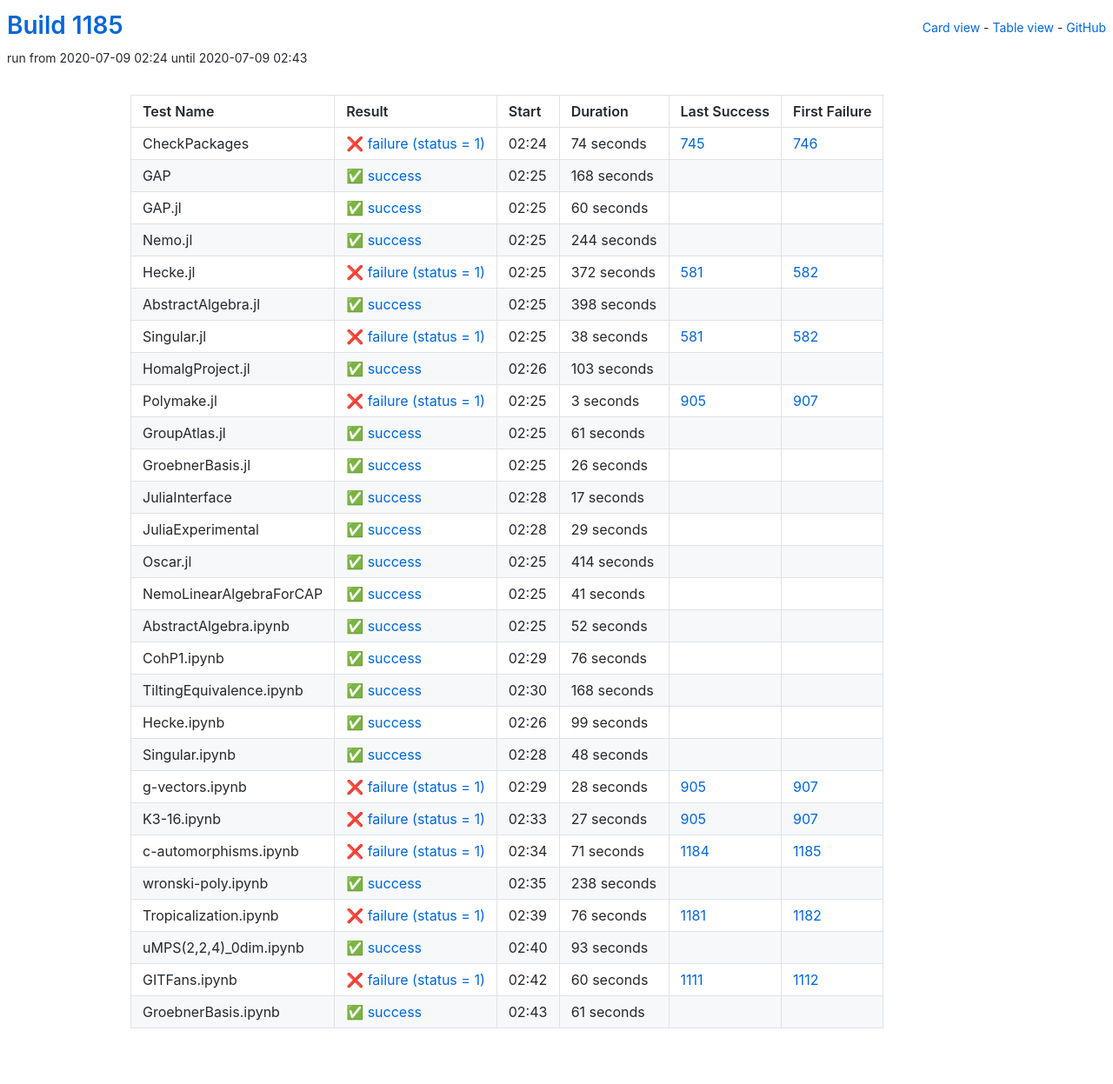
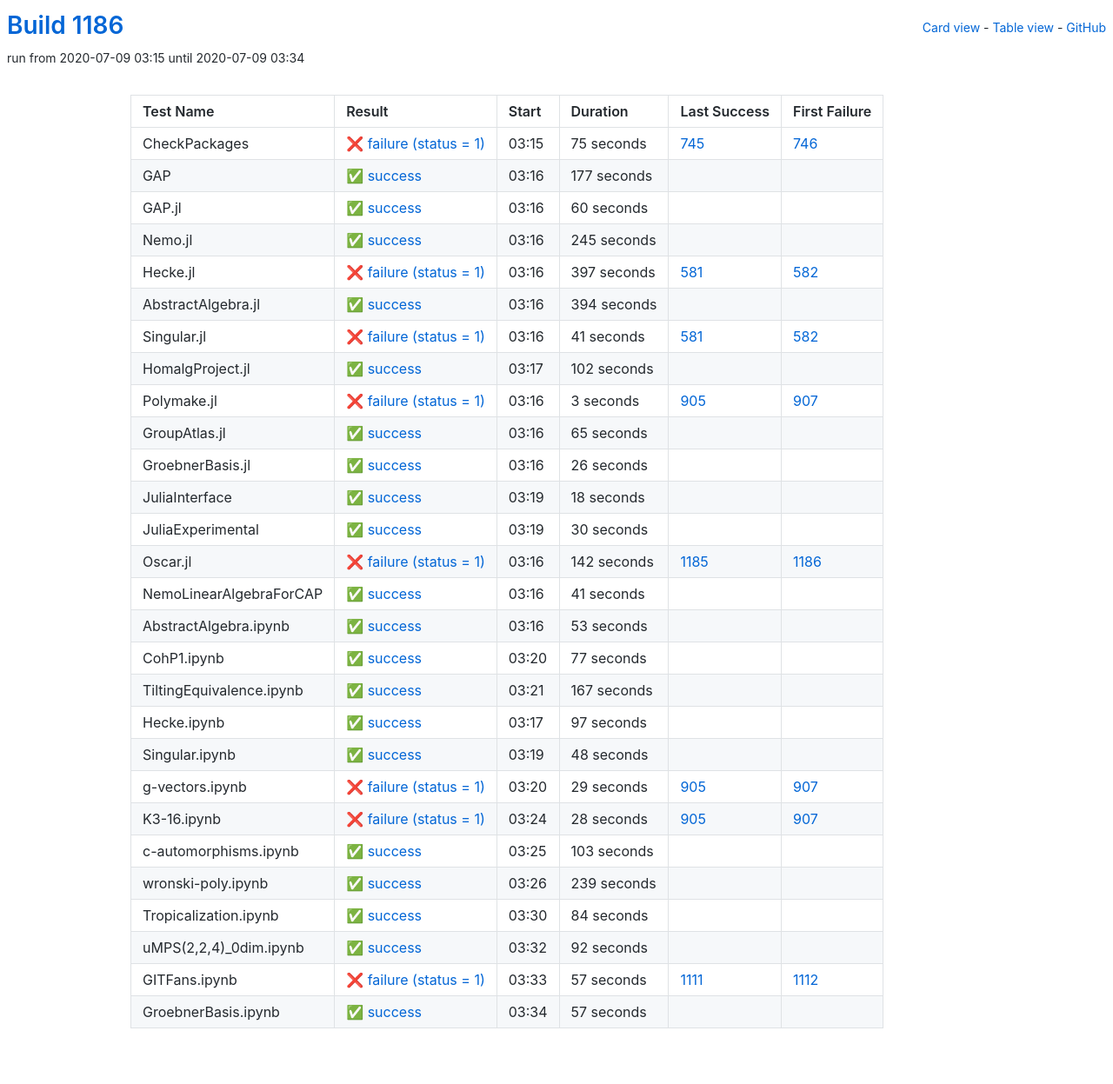
Before and after one commit to oscar-system/oscar-ci-status-1.4, a Jekyll site: the page built from table.html, in a window 1280 px wide. Shown: the whole page at 87% size. Built offline with Jekyll 4.4.1, drawn with Linux system fonts in a browser that asks for light colours.

Commit message:
Build #1186

```diff
--- a/_data/ci.yml
+++ b/_data/ci.yml
@@ -1,6 +1,6 @@
 ---
-build: 1185
-build_url: https://oscarci.mathematik.uni-kl.de/job/oscar-julia-1.4/1185/
+build: 1186
+build_url: https://oscarci.mathematik.uni-kl.de/job/oscar-julia-1.4/1186/
 job: oscar-julia-1.4
 organization: oscar-system
 repo: oscar-ci-status-1.4
@@ -8,32 +8,32 @@ repourl: https://github.com/oscar-system/oscar-ci-status-1.4
 tests:
 - name: CheckPackages
   id: checkpackages
-  log: https://oscarci.mathematik.uni-kl.de/job/oscar-julia-1.4/1185/artifact/logs/build-1185/CheckPackages.log
-  start: 2020-07-09 02:24
+  log: https://oscarci.mathematik.uni-kl.de/job/oscar-julia-1.4/1186/artifact/logs/build-1186/CheckPackages.log
+  start: 2020-07-09 03:15
   success: false
   exitcode: 1
   status: failure
-  duration: 74
+  duration: 75
   last_success: 745
   last_success_url: https://oscarci.mathematik.uni-kl.de/job/oscar-julia-1.4/745/
   first_failure: 746
   first_failure_url: https://oscarci.mathematik.uni-kl.de/job/oscar-julia-1.4/746/
 - name: GAP
   id: gap
-  log: https://oscarci.mathematik.uni-kl.de/job/oscar-julia-1.4/1185/artifact/logs/build-1185/GAP.log
-  start: 2020-07-09 02:25
+  log: https://oscarci.mathematik.uni-kl.de/job/oscar-julia-1.4/1186/artifact/logs/build-1186/GAP.log
+  start: 2020-07-09 03:16
   success: true
   exitcode: 0
   status: success
-  duration: 168
+  duration: 177
   last_success: false
   last_success_url:
   first_failure: false
   first_failure_url:
 - name: GAP.jl
   id: gap-jl
-  log: https://oscarci.mathematik.uni-kl.de/job/oscar-julia-1.4/1185/artifact/logs/build-1185/GAP.jl.log
-  start: 2020-07-09 02:25
+  log: https://oscarci.mathematik.uni-kl.de/job/oscar-julia-1.4/1186/artifact/logs/build-1186/GAP.jl.log
+  start: 2020-07-09 03:16
   success: true
   exitcode: 0
   status: success
@@ -44,68 +44,68 @@ tests:
   first_failure_url:
 - name: Nemo.jl
   id: nemo-jl
-  log: https://oscarci.mathematik.uni-kl.de/job/oscar-julia-1.4/1185/artifact/logs/build-1185/Nemo.jl.log
-  start: 2020-07-09 02:25
+  log: https://oscarci.mathematik.uni-kl.de/job/oscar-julia-1.4/1186/artifact/logs/build-1186/Nemo.jl.log
+  start: 2020-07-09 03:16
   success: true
   exitcode: 0
   status: success
-  duration: 244
+  duration: 245
   last_success: false
   last_success_url:
   first_failure: false
   first_failure_url:
 - name: Hecke.jl
   id: hecke-jl
-  log: https://oscarci.mathematik.uni-kl.de/job/oscar-julia-1.4/1185/artifact/logs/build-1185/Hecke.jl.log
-  start: 2020-07-09 02:25
+  log: https://oscarci.mathematik.uni-kl.de/job/oscar-julia-1.4/1186/artifact/logs/build-1186/Hecke.jl.log
+  start: 2020-07-09 03:16
   success: false
   exitcode: 1
   status: failure
-  duration: 372
+  duration: 397
   last_success: 581
   last_success_url: https://oscarci.mathematik.uni-kl.de/job/oscar-julia-1.4/581/
   first_failure: 582
   first_failure_url: https://oscarci.mathematik.uni-kl.de/job/oscar-julia-1.4/582/
 - name: AbstractAlgebra.jl
   id: abstractalgebra-jl
-  log: https://oscarci.mathematik.uni-kl.de/job/oscar-julia-1.4/1185/artifact/logs/build-1185/AbstractAlgebra.jl.log
-  start: 2020-07-09 02:25
+  log: https://oscarci.mathematik.uni-kl.de/job/oscar-julia-1.4/1186/artifact/logs/build-1186/AbstractAlgebra.jl.log
+  start: 2020-07-09 03:16
   success: true
   exitcode: 0
   status: success
-  duration: 398
+  duration: 394
   last_success: false
   last_success_url:
   first_failure: false
   first_failure_url:
 - name: Singular.jl
   id: singular-jl
-  log: https://oscarci.mathematik.uni-kl.de/job/oscar-julia-1.4/1185/artifact/logs/build-1185/Singular.jl.log
-  start: 2020-07-09 02:25
+  log: https://oscarci.mathematik.uni-kl.de/job/oscar-julia-1.4/1186/artifact/logs/build-1186/Singular.jl.log
+  start: 2020-07-09 03:16
   success: false
   exitcode: 1
   status: failure
-  duration: 38
+  duration: 41
   last_success: 581
   last_success_url: https://oscarci.mathematik.uni-kl.de/job/oscar-julia-1.4/581/
   first_failure: 582
   first_failure_url: https://oscarci.mathematik.uni-kl.de/job/oscar-julia-1.4/582/
 - name: HomalgProject.jl
   id: homalgproject-jl
-  log: https://oscarci.mathematik.uni-kl.de/job/oscar-julia-1.4/1185/artifact/logs/build-1185/HomalgProject.jl.log
-  start: 2020-07-09 02:26
+  log: https://oscarci.mathematik.uni-kl.de/job/oscar-julia-1.4/1186/artifact/logs/build-1186/HomalgProject.jl.log
+  start: 2020-07-09 03:17
   success: true
   exitcode: 0
   status: success
-  duration: 103
+  duration: 102
   last_success: false
   last_success_url:
   first_failure: false
   first_failure_url:
 - name: Polymake.jl
   id: polymake-jl
-  log: https://oscarci.mathematik.uni-kl.de/job/oscar-julia-1.4/1185/artifact/logs/build-1185/Polymake.jl.log
-  start: 2020-07-09 02:25
+  log: https://oscarci.mathematik.uni-kl.de/job/oscar-julia-1.4/1186/artifact/logs/build-1186/Polymake.jl.log
+  start: 2020-07-09 03:16
   success: false
   exitcode: 1
   status: failure
@@ -116,20 +116,20 @@ tests:
   first_failure_url: https://oscarci.mathematik.uni-kl.de/job/oscar-julia-1.4/907/
 - name: GroupAtlas.jl
   id: groupatlas-jl
-  log: https://oscarci.mathematik.uni-kl.de/job/oscar-julia-1.4/1185/artifact/logs/build-1185/GroupAtlas.jl.log
-  start: 2020-07-09 02:25
+  log: https://oscarci.mathematik.uni-kl.de/job/oscar-julia-1.4/1186/artifact/logs/build-1186/GroupAtlas.jl.log
+  start: 2020-07-09 03:16
   success: true
   exitcode: 0
   status: success
-  duration: 61
+  duration: 65
   last_success: false
   last_success_url:
   first_failure: false
   first_failure_url:
 - name: GroebnerBasis.jl
   id: groebnerbasis-jl
-  log: https://oscarci.mathematik.uni-kl.de/job/oscar-julia-1.4/1185/artifact/logs/build-1185/GroebnerBasis.jl.log
-  start: 2020-07-09 02:25
+  log: https://oscarci.mathematik.uni-kl.de/job/oscar-julia-1.4/1186/artifact/logs/build-1186/GroebnerBasis.jl.log
+  start: 2020-07-09 03:16
   success: true
   exitcode: 0
   status: success
@@ -140,44 +140,44 @@ tests:
   first_failure_url:
 - name: JuliaInterface
   id: juliainterface
-  log: https://oscarci.mathematik.uni-kl.de/job/oscar-julia-1.4/1185/artifact/logs/build-1185/JuliaInterface.log
-  start: 2020-07-09 02:28
+  log: https://oscarci.mathematik.uni-kl.de/job/oscar-julia-1.4/1186/artifact/logs/build-1186/JuliaInterface.log
+  start: 2020-07-09 03:19
   success: true
   exitcode: 0
   status: success
-  duration: 17
+  duration: 18
   last_success: false
   last_success_url:
   first_failure: false
   first_failure_url:
 - name: JuliaExperimental
   id: juliaexperimental
-  log: https://oscarci.mathematik.uni-kl.de/job/oscar-julia-1.4/1185/artifact/logs/build-1185/JuliaExperimental.log
-  start: 2020-07-09 02:28
+  log: https://oscarci.mathematik.uni-kl.de/job/oscar-julia-1.4/1186/artifact/logs/build-1186/JuliaExperimental.log
+  start: 2020-07-09 03:19
   success: true
   exitcode: 0
   status: success
-  duration: 29
+  duration: 30
   last_success: false
   last_success_url:
   first_failure: false
   first_failure_url:
 - name: Oscar.jl
   id: oscar-jl
-  log: https://oscarci.mathematik.uni-kl.de/job/oscar-julia-1.4/1185/artifact/logs/build-1185/Oscar.jl.log
-  start: 2020-07-09 02:25
-  success: true
-  exitcode: 0
-  status: success
-  duration: 414
-  last_success: false
-  last_success_url:
-  first_failure: false
-  first_failure_url:
+  log: https://oscarci.mathematik.uni-kl.de/job/oscar-julia-1.4/1186/artifact/logs/build-1186/Oscar.jl.log
+  start: 2020-07-09 03:16
+  success: false
+  exitcode: 1
+  status: failure
+  duration: 142
+  last_success: 1185
+  last_success_url: https://oscarci.mathematik.uni-kl.de/job/oscar-julia-1.4/1185/
+  first_failure: 1186
+  first_failure_url: https://oscarci.mathematik.uni-kl.de/job/oscar-julia-1.4/1186/
 - name: NemoLinearAlgebraForCAP
   id: nemolinearalgebraforcap
-  log: https://oscarci.mathematik.uni-kl.de/job/oscar-julia-1.4/1185/artifact/logs/build-1185/NemoLinearAlgebraForCAP.log
-  start: 2020-07-09 02:25
+  log: https://oscarci.mathematik.uni-kl.de/job/oscar-julia-1.4/1186/artifact/logs/build-1186/NemoLinearAlgebraForCAP.log
+  start: 2020-07-09 03:16
   success: true
   exitcode: 0
   status: success
@@ -188,56 +188,56 @@ tests:
   first_failure_url:
 - name: AbstractAlgebra.ipynb
   id: abstractalgebra-ipynb
-  log: https://oscarci.mathematik.uni-kl.de/job/oscar-julia-1.4/1185/artifact/logs/build-1185/AbstractAlgebra.ipynb.log
-  start: 2020-07-09 02:25
+  log: https://oscarci.mathematik.uni-kl.de/job/oscar-julia-1.4/1186/artifact/logs/build-1186/AbstractAlgebra.ipynb.log
+  start: 2020-07-09 03:16
   success: true
   exitcode: 0
   status: success
-  duration: 52
+  duration: 53
   last_success: false
   last_success_url:
   first_failure: false
   first_failure_url:
 - name: CohP1.ipynb
   id: cohp1-ipynb
-  log: https://oscarci.mathematik.uni-kl.de/job/oscar-julia-1.4/1185/artifact/logs/build-1185/CohP1.ipynb.log
-  start: 2020-07-09 02:29
+  log: https://oscarci.mathematik.uni-kl.de/job/oscar-julia-1.4/1186/artifact/logs/build-1186/CohP1.ipynb.log
+  start: 2020-07-09 03:20
   success: true
   exitcode: 0
   status: success
-  duration: 76
+  duration: 77
   last_success: false
   last_success_url:
   first_failure: false
   first_failure_url:
 - name: TiltingEquivalence.ipynb
   id: tiltingequivalence-ipynb
-  log: https://oscarci.mathematik.uni-kl.de/job/oscar-julia-1.4/1185/artifact/logs/build-1185/TiltingEquivalence.ipynb.log
-  start: 2020-07-09 02:30
+  log: https://oscarci.mathematik.uni-kl.de/job/oscar-julia-1.4/1186/artifact/logs/build-1186/TiltingEquivalence.ipynb.log
+  start: 2020-07-09 03:21
   success: true
   exitcode: 0
   status: success
-  duration: 168
+  duration: 167
   last_success: false
   last_success_url:
   first_failure: false
   first_failure_url:
 - name: Hecke.ipynb
   id: hecke-ipynb
-  log: https://oscarci.mathematik.uni-kl.de/job/oscar-julia-1.4/1185/artifact/logs/build-1185/Hecke.ipynb.log
-  start: 2020-07-09 02:26
+  log: https://oscarci.mathematik.uni-kl.de/job/oscar-julia-1.4/1186/artifact/logs/build-1186/Hecke.ipynb.log
+  start: 2020-07-09 03:17
   success: true
   exitcode: 0
   status: success
-  duration: 99
+  duration: 97
   last_success: false
   last_success_url:
   first_failure: false
   first_failure_url:
 - name: Singular.ipynb
   id: singular-ipynb
-  log: https://oscarci.mathematik.uni-kl.de/job/oscar-julia-1.4/1185/artifact/logs/build-1185/Singular.ipynb.log
-  start: 2020-07-09 02:28
+  log: https://oscarci.mathematik.uni-kl.de/job/oscar-julia-1.4/1186/artifact/logs/build-1186/Singular.ipynb.log
+  start: 2020-07-09 03:19
   success: true
   exitcode: 0
   status: success
@@ -248,8 +248,20 @@ tests:
   first_failure_url:
 - name: g-vectors.ipynb
   id: g-vectors-ipynb
-  log: https://oscarci.mathematik.uni-kl.de/job/oscar-julia-1.4/1185/artifact/logs/build-1185/g-vectors.ipynb.log
-  start: 2020-07-09 02:29
+  log: https://oscarci.mathematik.uni-kl.de/job/oscar-julia-1.4/1186/artifact/logs/build-1186/g-vectors.ipynb.log
+  start: 2020-07-09 03:20
+  success: false
+  exitcode: 1
+  status: failure
+  duration: 29
+  last_success: 905
+  last_success_url: https://oscarci.mathematik.uni-kl.de/job/oscar-julia-1.4/905/
+  first_failure: 907
+  first_failure_url: https://oscarci.mathematik.uni-kl.de/job/oscar-julia-1.4/907/
+- name: K3-16.ipynb
+  id: k3-16-ipynb
+  log: https://oscarci.mathematik.uni-kl.de/job/oscar-julia-1.4/1186/artifact/logs/build-1186/K3-16.ipynb.log
+  start: 2020-07-09 03:24
   success: false
   exitcode: 1
   status: failure
@@ -258,86 +270,74 @@ tests:
   last_success_url: https://oscarci.mathematik.uni-kl.de/job/oscar-julia-1.4/905/
   first_failure: 907
   first_failure_url: https://oscarci.mathematik.uni-kl.de/job/oscar-julia-1.4/907/
-- name: K3-16.ipynb
-  id: k3-16-ipynb
-  log: https://oscarci.mathematik.uni-kl.de/job/oscar-julia-1.4/1185/artifact/logs/build-1185/K3-16.ipynb.log
-  start: 2020-07-09 02:33
-  success: false
-  exitcode: 1
-  status: failure
-  duration: 27
-  last_success: 905
-  last_success_url: https://oscarci.mathematik.uni-kl.de/job/oscar-julia-1.4/905/
-  first_failure: 907
-  first_failure_url: https://oscarci.mathematik.uni-kl.de/job/oscar-julia-1.4/907/
 - name: c-automorphisms.ipynb
   id: c-automorphisms-ipynb
-  log: https://oscarci.mathematik.uni-kl.de/job/oscar-julia-1.4/1185/artifact/logs/build-1185/c-automorphisms.ipynb.log
-  start: 2020-07-09 02:34
-  success: false
-  exitcode: 1
-  status: failure
-  duration: 71
-  last_success: 1184
-  last_success_url: https://oscarci.mathematik.uni-kl.de/job/oscar-julia-1.4/1184/
-  first_failure: 1185
-  first_failure_url: https://oscarci.mathematik.uni-kl.de/job/oscar-julia-1.4/1185/
-- name: wronski-poly.ipynb
-  id: wronski-poly-ipynb
-  log: https://oscarci.mathematik.uni-kl.de/job/oscar-julia-1.4/1185/artifact/logs/build-1185/wronski-poly.ipynb.log
-  start: 2020-07-09 02:35
+  log: https://oscarci.mathematik.uni-kl.de/job/oscar-julia-1.4/1186/artifact/logs/build-1186/c-automorphisms.ipynb.log
+  start: 2020-07-09 03:25
   success: true
   exitcode: 0
   status: success
-  duration: 238
+  duration: 103
+  last_success: false
+  last_success_url:
+  first_failure: false
+  first_failure_url:
+- name: wronski-poly.ipynb
+  id: wronski-poly-ipynb
+  log: https://oscarci.mathematik.uni-kl.de/job/oscar-julia-1.4/1186/artifact/logs/build-1186/wronski-poly.ipynb.log
+  start: 2020-07-09 03:26
+  success: true
+  exitcode: 0
+  status: success
+  duration: 239
   last_success: false
   last_success_url:
   first_failure: false
   first_failure_url:
 - name: Tropicalization.ipynb
   id: tropicalization-ipynb
-  log: https://oscarci.mathematik.uni-kl.de/job/oscar-julia-1.4/1185/artifact/logs/build-1185/Tropicalization.ipynb.log
-  start: 2020-07-09 02:39
-  success: false
-  exitcode: 1
-  status: failure
-  duration: 76
-  last_success: 1181
-  last_success_url: https://oscarci.mathematik.uni-kl.de/job/oscar-julia-1.4/1181/
-  first_failure: 1182
-  first_failure_url: https://oscarci.mathematik.uni-kl.de/job/oscar-julia-1.4/1182/
-- name: uMPS(2,2,4)_0dim.ipynb
-  id: umps-2-2-4-0dim-ipynb
-  log: https://oscarci.mathematik.uni-kl.de/job/oscar-julia-1.4/1185/artifact/logs/build-1185/uMPS-2-2-4-_0dim.ipynb.log
-  start: 2020-07-09 02:40
+  log: https://oscarci.mathematik.uni-kl.de/job/oscar-julia-1.4/1186/artifact/logs/build-1186/Tropicalization.ipynb.log
+  start: 2020-07-09 03:30
   success: true
   exitcode: 0
   status: success
-  duration: 93
+  duration: 84
+  last_success: false
+  last_success_url:
+  first_failure: false
+  first_failure_url:
+- name: uMPS(2,2,4)_0dim.ipynb
+  id: umps-2-2-4-0dim-ipynb
+  log: https://oscarci.mathematik.uni-kl.de/job/oscar-julia-1.4/1186/artifact/logs/build-1186/uMPS-2-2-4-_0dim.ipynb.log
+  start: 2020-07-09 03:32
+  success: true
+  exitcode: 0
+  status: success
+  duration: 92
   last_success: false
   last_success_url:
   first_failure: false
   first_failure_url:
 - name: GITFans.ipynb
   id: gitfans-ipynb
-  log: https://oscarci.mathematik.uni-kl.de/job/oscar-julia-1.4/1185/artifact/logs/build-1185/GITFans.ipynb.log
-  start: 2020-07-09 02:42
+  log: https://oscarci.mathematik.uni-kl.de/job/oscar-julia-1.4/1186/artifact/logs/build-1186/GITFans.ipynb.log
+  start: 2020-07-09 03:33
   success: false
   exitcode: 1
   status: failure
-  duration: 60
+  duration: 57
   last_success: 1111
   last_success_url: https://oscarci.mathematik.uni-kl.de/job/oscar-julia-1.4/1111/
   first_failure: 1112
   first_failure_url: https://oscarci.mathematik.uni-kl.de/job/oscar-julia-1.4/1112/
 - name: GroebnerBasis.ipynb
   id: groebnerbasis-ipynb
-  log: https://oscarci.mathematik.uni-kl.de/job/oscar-julia-1.4/1185/artifact/logs/build-1185/GroebnerBasis.ipynb.log
-  start: 2020-07-09 02:43
+  log: https://oscarci.mathematik.uni-kl.de/job/oscar-julia-1.4/1186/artifact/logs/build-1186/GroebnerBasis.ipynb.log
+  start: 2020-07-09 03:34
   success: true
   exitcode: 0
   status: success
-  duration: 61
+  duration: 57
   last_success: false
   last_success_url:
   first_failure: false
```
Also changed, not shown: README.md.
